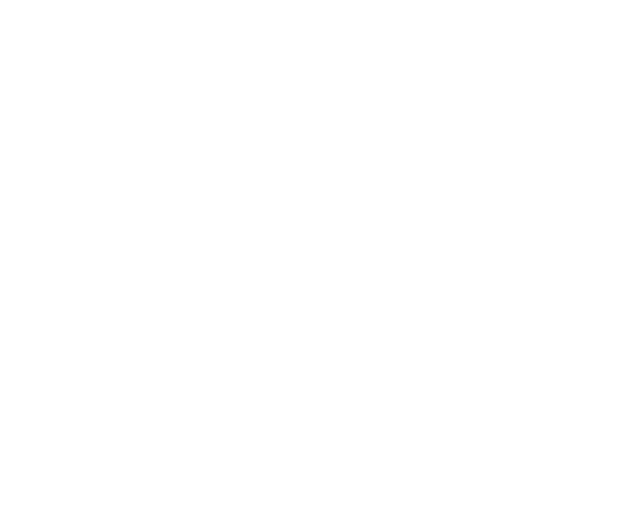
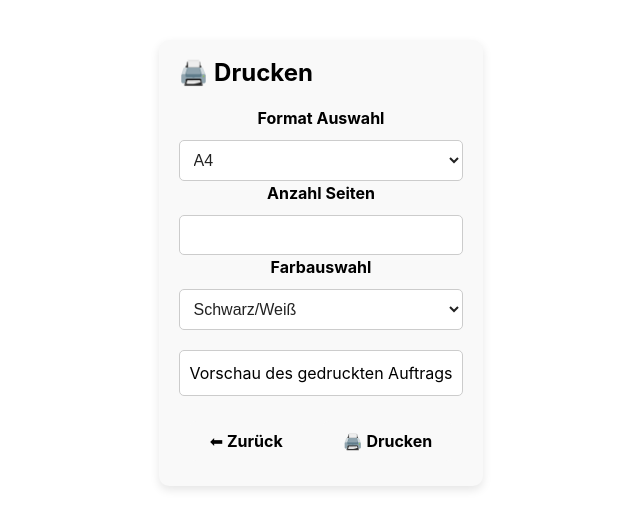
Before and after one commit to awulz/Service-Auftrag, a React (Vite) app in the folder frontend/: page /drucken in a window 1280 px wide. Before the commit this address had no page. Shown: the part 137-666 px from the top of the page, without its empty margins (319-959 px from the left). Built offline with nearby package versions, Linux system fonts and the light colour scheme.

Commit message:
Last fixes

```diff
--- a/frontend/src/App.jsx
+++ b/frontend/src/App.jsx
@@ -10,7 +10,7 @@ import BenutzerBearbeiten from "./components/Benutzerbearbeiten";
 import Login from "./pages/Login";
 import RapportHinzufuegen from "./components/RapportHinzufuegen";
 import GesamtRapporte from "./components/GesamtRapporte";
-
+import Drucken from "./components/Drucken";
 
 import "./App.css";
 
@@ -32,6 +32,7 @@ function App() {
                     <Route path="/admin/benutzerhinzufuegen" element={<BenutzerHinzufuegen />} />
                     <Route path="/admin/benutzerbearbeiten/:id" element={<BenutzerBearbeiten />} />
                     <Route path="/login" element={<Login />} />
+                    <Route path="/drucken" element={<Drucken />} />
                 </Routes>
             </div>
         </Router>
--- a/frontend/src/components/Auftragform.jsx
+++ b/frontend/src/components/Auftragform.jsx
@@ -47,6 +47,12 @@ function AuftragForm({ onAuftragErstellen }) {
                 onChange={(e) => setAuftrag({ ...auftrag, deadline: e.target.value })}
                 required
             />
+            <button
+                className="print-button"
+                onClick={() => navigate("/drucken")} // Navigiere zur Drucken-Seite
+            >
+                🖨️ Drucken
+            </button>
 
             {/* 🔹 Zurück-Button */}
             <button type="button" onClick={() => navigate("/")}>⬅ Zurück</button>
--- a/frontend/src/components/BenutzerBearbeiten.jsx
+++ b/frontend/src/components/BenutzerBearbeiten.jsx
@@ -1,5 +1,6 @@
 import { Link, useParams, useNavigate } from "react-router-dom";
 import { useState, useEffect } from "react";
+import { getBenutzerById, updateBenutzer } from "../services/api";  // ✅ API-Funktionen importieren
 import "./AdminBereich.css";
 
 function BenutzerBearbeiten() {
@@ -7,24 +8,39 @@ function BenutzerBearbeiten() {
     const navigate = useNavigate();
     const [formData, setFormData] = useState({
         id: id,
-        name: "Dummy Name",
-        nachname: "Dummy Nachname",
-        passwort: "geheim",
-        rolle: "Admin"
+        name: "",
+        nachname: "",
+        passwort: "",
+        rolle: ""
     });
 
+    // 🔹 Benutzerdaten abrufen
     useEffect(() => {
-        console.log("Lade Benutzerdaten für ID:", id);
+        async function fetchBenutzer() {
+            try {
+                const data = await getBenutzerById(id);
+                setFormData(data);  // ✅ Benutzerdaten setzen
+            } catch (error) {
+                console.error("Fehler beim Laden des Benutzers:", error);
+            }
+        }
+        fetchBenutzer();
     }, [id]);
 
     const handleChange = (e) => {
         setFormData({ ...formData, [e.target.name]: e.target.value });
     };
 
-    const handleSubmit = (e) => {
+    // 🔹 Benutzer speichern
+    const handleSubmit = async (e) => {
         e.preventDefault();
-        console.log("Benutzer aktualisiert:", formData); // ✅ Mock-Daten
-        navigate("/adminbereich");
+        try {
+            await updateBenutzer(id, formData);  // ✅ Änderungen speichern
+            alert("Benutzer gespeichert!");
+            navigate("/adminbereich");
+        } catch (error) {
+            console.error("Fehler beim Speichern:", error);
+        }
     };
 
     return (
@@ -35,8 +51,8 @@ function BenutzerBearbeiten() {
                 <input type="text" name="nachname" value={formData.nachname} onChange={handleChange} required />
                 <select name="rolle" value={formData.rolle} onChange={handleChange} required>
                     <option value="Admin">Admin</option>
-                    <option value="Manager">Manager</option>
-                    <option value="Arbeitssklave">Arbeitssklave</option>
+                    <option value="Breichsleiter">Bereichsleiter</option>
+                    <option value="Mitarbeiter">Mitarbeiter</option>
                 </select>
                 <div className="button-container">
                     <Link to="/adminbereich"><button className="btn back">⬅ Zurück</button></Link>
--- a/frontend/src/components/Drucken.css
+++ b/frontend/src/components/Drucken.css
@@ -0,0 +1,106 @@
+/* Container für die Drucken-Komponente */
+.drucken-container {
+    max-width: 600px;
+    margin: auto;
+    padding: 20px;
+    text-align: center;
+    background-color: #f9f9f9; /* Helles Grau */
+    border-radius: 10px;
+    color: black;
+    box-shadow: 0px 4px 10px rgba(0, 0, 0, 0.1);
+}
+
+/* Header-Styling */
+.header {
+    display: flex;
+    justify-content: space-between;
+    align-items: center;
+    margin-bottom: 20px;
+}
+
+.header h1 {
+    font-size: 24px;
+    margin: 0;
+}
+
+.print-button {
+    padding: 10px 15px;
+    font-size: 16px;
+    border: none;
+    cursor: pointer;
+    border-radius: 6px;
+    background-color: #007bff; /* Blau */
+    color: white;
+    transition: 0.3s;
+}
+
+.print-button:hover {
+    background-color: #0056b3;
+}
+
+/* Druckformular */
+.druck-form label {
+    display: block;
+    margin-bottom: 10px;
+    font-weight: bold;
+}
+
+.druck-form select,
+.druck-form input {
+    width: 100%;
+    padding: 10px;
+    font-size: 16px;
+    border: 1px solid #ccc;
+    border-radius: 5px;
+    box-sizing: border-box;
+}
+
+/* Vorschau */
+.preview {
+    margin: 20px 0;
+    padding: 10px;
+    border: 1px solid #ccc;
+    border-radius: 5px;
+    background-color: #fff;
+    text-align: left;
+}
+
+/* Buttons */
+.buttons {
+    margin-top: 20px;
+    display: flex;
+    justify-content: center;
+    gap: 10px;
+}
+
+.buttons button {
+    padding: 10px 20px;
+    font-size: 16px;
+    border: none;
+    cursor: pointer;
+    border-radius: 6px;
+    transition: 0.3s;
+}
+
+.buttons button:hover {
+    opacity: 0.9;
+    transform: scale(1.05);
+}
+
+.buttons .back {
+    background-color: #777; /* Mittleres Grau */
+    color: white;
+}
+
+.buttons .back:hover {
+    background-color: #555;
+}
+
+.buttons .print {
+    background-color: #28a745; /*Grün */
+    color: white;
+}
+
+.buttons .print:hover {
+    background-color: #1e7e34;
+}
--- a/frontend/src/components/Drucken.jsx
+++ b/frontend/src/components/Drucken.jsx
@@ -1,52 +1,35 @@
 import React from 'react';
 import { useNavigate } from 'react-router-dom';
-import './Drucken.css'; // Optional: Behalten Sie die CSS-Datei bei, falls Sie Styles verwenden
+import './Drucken.css';
 
 const Drucken = () => {
     const navigate = useNavigate();
 
     return (
         <div className="drucken-container">
-            {/ Header /}
             <div className="header">
-                <h1>Drucken</h1>
-
+                <h1>🖨️ Drucken</h1> {/* Unicode-Symbol statt React-Icon */}
             </div>
-
-            {/ Druckformular /}
             <div className="druck-form">
-                <label>
-                    Format Auswahl:
+                <label>Format Auswahl</label>
                 <select>
                     <option>A4</option>
                     <option>A3</option>
                 </select>
-                </label>
 
-                <label>
-                    Anzahl Seiten:
+                <label>Anzahl Seiten</label>
                 <input type="number" min="1" />
-                </label>
 
-                <label>
-                    Farbauswahl:
+                <label>Farbauswahl</label>
                 <select>
                     <option>Schwarz/Weiß</option>
                     <option>Farbe</option>
                 </select>
-                </label>
             </div>
-
-            {/ Vorschau /}
-            <div className="preview">
-                <h2>Vorschau des gedruckten Auftrags</h2>
-                <p>(Kein Auftrag verfügbar. Füllen Sie das Formular aus.)</p>
-            </div>
-
-            {/ Buttons /}
+            <div className="preview">Vorschau des gedruckten Auftrags</div>
             <div className="buttons">
-                <button onClick={() => navigate(-1)}>Zurück</button>
-                <button>Drucken</button>
+                <button onClick={() => navigate(-1)}>⬅ Zurück</button>
+                <button>🖨️ Drucken</button>
             </div>
         </div>
     );
--- a/frontend/src/components/Rapporte.jsx
+++ b/frontend/src/components/Rapporte.jsx
@@ -82,8 +82,12 @@ function Rapporte() {
                     </tbody>
                 </table>
             )}
+
+
         </div>
+
     );
+
 }
 
 export default Rapporte;
--- a/frontend/src/services/api.js
+++ b/frontend/src/services/api.js
@@ -16,6 +16,12 @@ export const getBenutzer = async () => {
     const response = await fetch(`${API_URL}/api/benutzer`);
     return response.json();
 };
+
+export const getBenutzerById = async (benutzerId) => {
+    const response = await axios.get(`${API_URL}/api/benutzer?id=${benutzerId}`);
+    return response.data;
+};
+
 
 
 export const getAuftraege = async () => {
@@ -38,6 +44,12 @@ export const deleteBenutzer = async (benutzerId) => {
     });
     return response.json();
 };
+
+export const updateBenutzer = async (benutzerId, benutzer) => {
+    const response = await axios.patch(`${API_URL}/api/benutzer?id=${benutzerId}`, benutzer);
+    return response.data;
+};
+
 
 
 export const getRapporte = async (auftragId) => {
```
Lines whose indentation alone changed are shown as unchanged.
